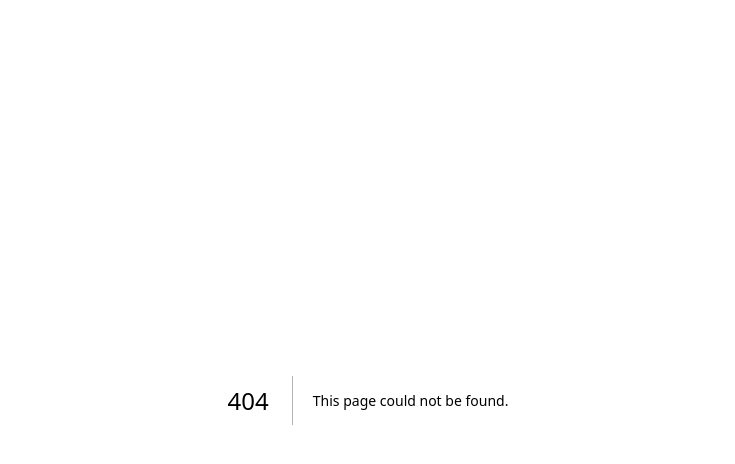
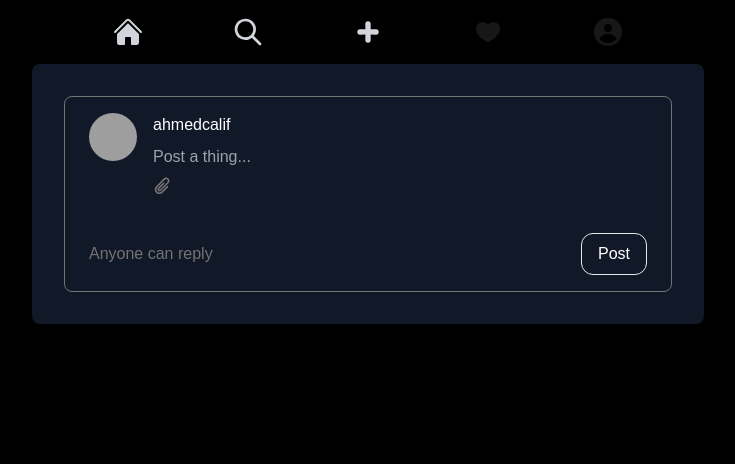
Before and after one commit to AhmedCalif/Assignment1-Threads, a Next.js app: page /create in a window 1280 px wide. Before the commit this address had no page. Shown: the top 464 px of the page, without its empty margins (272-1007 px from the left). Built offline with nearby package versions, Linux system fonts and the light colour scheme; grey boxes are pictures that could not be loaded.

Commit message:
feat: create page completed

```diff
--- a/src/app/NavBar/page.tsx
+++ b/src/app/NavBar/page.tsx
@@ -33,7 +33,7 @@ export default function NavBar() {
           </Link>
         </li>
         <li>
-          <Link href="/create-post">
+          <Link href="/create">
             <svg
               className="h-8 w-8 text-gray-300"
               xmlns="http://www.w3.org/2000/svg"
--- a/src/app/create-post/page.tsx
+++ /dev/null
@@ -1,9 +0,0 @@
-export default function CreatePosts () {
-    return (
-        <main className="text-center mt-10">
-      <h1>Create Post</h1>
-      <form className="flex justify-center items-center hg-screen bg-white"></form>
-    </main>
-    )
-
-}
--- /dev/null
+++ b/src/app/create/page.tsx
@@ -0,0 +1,24 @@
+import CreatePostForm from "@/components/Create-Post-Form";
+import { notFound } from "next/navigation";
+import * as fakeDb from "@/fakeDb";
+import NavBar from "../NavBar/page";
+
+export default function Create() {
+    const username = 'ahmedcalif';
+    const user = fakeDb.getUser(username);
+    if (!user) {
+        notFound();
+    }
+
+    return (
+        <>
+            <NavBar />
+
+            <div className="min-h-screen bg-black text-white flex flex-col items-center pt-16">
+                <div className="w-full max-w-2xl px-8 py-8 bg-gray-900 rounded-lg shadow-lg">
+                    <CreatePostForm user={user} />
+                </div>
+            </div>
+        </>
+    );
+}
--- /dev/null
+++ b/src/components/Create-Post-Form.tsx
@@ -0,0 +1,63 @@
+import Image from "next/image"
+import { type User } from "@/fakeDb"
+
+export default function CreatePostForm({ user }: { user: User }) {
+  return (
+    <form className="border border-neutral-500 rounded-lg px-6 py-4">
+      <div className="flex gap-4 items-start pb-4">
+        <div className="rounded-full h-12 w-12 overflow-hidden relative">
+          <Image
+            className="object-cover"
+            src={user.avatar}
+            alt={user.username}
+            priority={true}
+            fill={true}
+          />
+        </div>
+
+        <div className="flex flex-col gap-2">
+          <div>{user.username}</div>
+
+          <label className="w-full">
+            <input
+              className="bg-transparent flex-1 border-none outline-none"
+              name="content"
+              type="text"
+              placeholder="Post a thing..."
+              required
+            />
+          </label>
+          <label className="flex">
+            <svg
+              className="w-5 h-5 hover:cursor-pointer transform-gpu active:scale-75 transition-all text-neutral-500"
+              aria-label="Attach media"
+              role="img"
+              viewBox="0 0 20 20"
+            >
+              <title>Attach media</title>
+              <path
+                d="M13.9455 9.0196L8.49626 14.4688C7.16326 15.8091 5.38347 15.692 4.23357 14.5347C3.07634 13.3922 2.9738 11.6197 4.30681 10.2794L11.7995 2.78669C12.5392 2.04694 13.6745 1.85651 14.4289 2.60358C15.1833 3.3653 14.9855 4.4859 14.2458 5.22565L6.83367 12.6524C6.57732 12.9088 6.28435 12.8355 6.10124 12.6671C5.94011 12.4986 5.87419 12.1983 6.12322 11.942L11.2868 6.78571C11.6091 6.45612 11.6164 5.97272 11.3088 5.65778C10.9938 5.35749 10.5031 5.35749 10.1808 5.67975L4.99529 10.8653C4.13835 11.7296 4.1823 13.0626 4.95134 13.8316C5.77898 14.6592 7.03874 14.6446 7.903 13.7803L15.3664 6.32428C16.8678 4.81549 16.8312 2.83063 15.4909 1.4903C14.1799 0.179264 12.1584 0.106021 10.6496 1.60749L3.10564 9.16608C1.16472 11.1143 1.27458 13.9268 3.06169 15.7139C4.8488 17.4937 7.6613 17.6109 9.60955 15.6773L15.1027 10.1841C15.4103 9.87653 15.4103 9.30524 15.0881 9.00495C14.7878 8.68268 14.2677 8.70465 13.9455 9.0196Z"
+                className="fill-current"
+              ></path>
+            </svg>
+
+            <input
+              className="bg-transparent flex-1 border-none outline-none hidden"
+              name="media"
+              type="file"
+              accept="image/jpeg,image/png,video/mp4,video/quicktime"
+              multiple
+            />
+          </label>
+        </div>
+      </div>
+
+      <div className="flex justify-between items-center mt-5">
+        <div className="text-neutral-500">Anyone can reply</div>
+        <button type="submit" className="border rounded-xl px-4 py-2">
+          Post
+        </button>
+      </div>
+    </form>
+  )
+}
```
